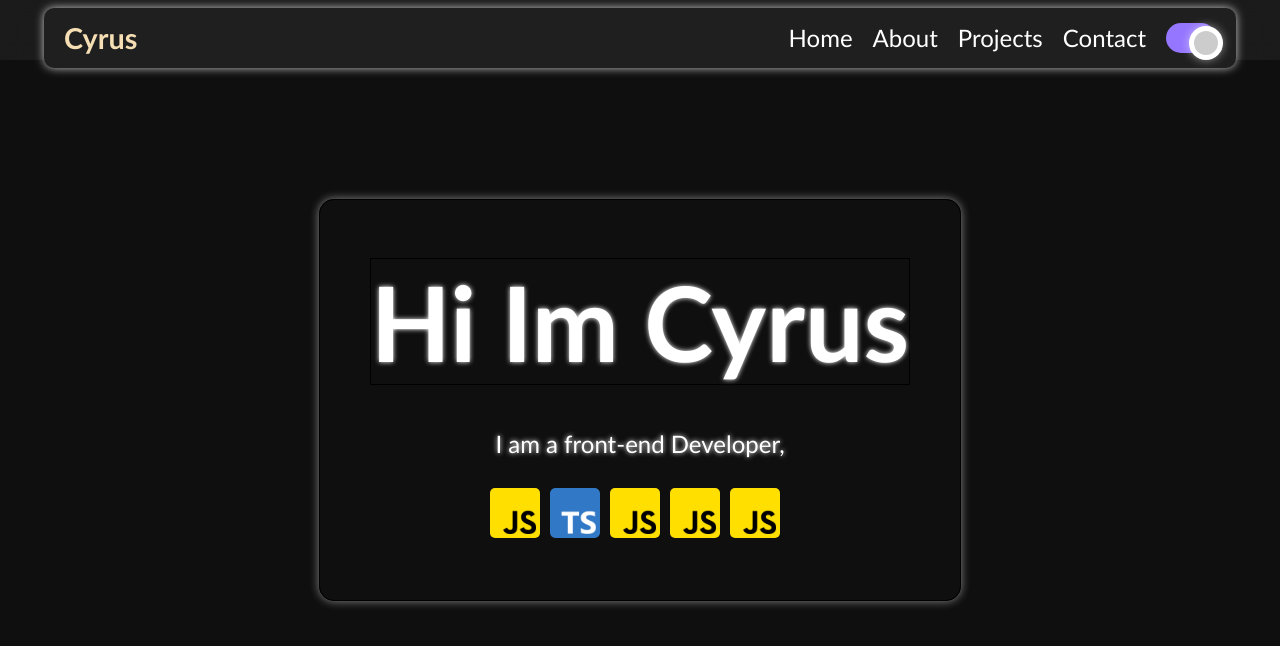
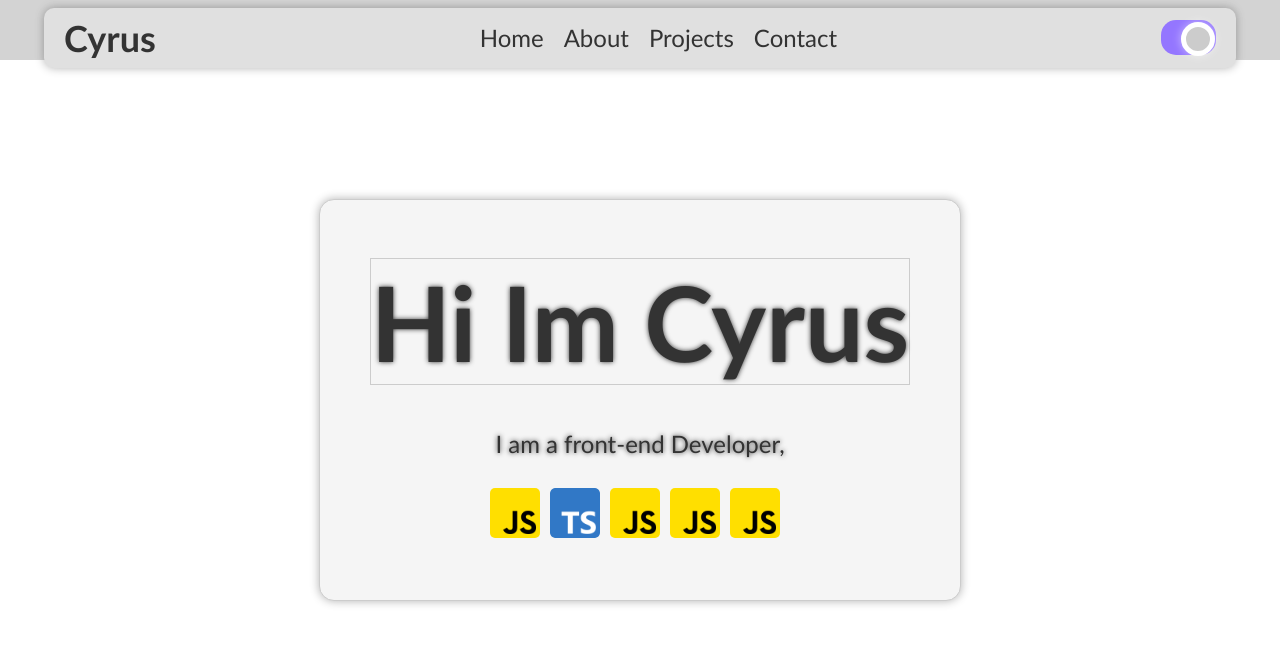
Before and after one commit to Cy-bit-commits/Portfolio, a plain HTML site: page index.html in a window 1280 px wide. Both pictures are taken after a click on the label 1191 px from the left and 37 px from the top of the page. Drawn offline with Linux system fonts and the light colour scheme.

Commit message:
🚀🚀🚀🚀LightNNight

```diff
--- a/index.html
+++ b/index.html
@@ -6,7 +6,7 @@
     <title>Document</title>
     <link rel="stylesheet" href="scss.css">
 </head>
-<body>
+<body class="main">
     <div class="nav-container">
         <nav>
             <div class="logo">
@@ -17,13 +17,11 @@
                 <li><a href="#about">About</a></li>
                 <li><a href="#projects">Projects</a></li>
                 <li><a href="#contacts">Contact</a></li>
-
-                <input type="checkbox" id="checkboxInput">
-                <label for="checkboxInput" class="toggleBtn"></label>
-
-
             </ul>
 
+            <!-- Move toggle outside nav-links -->
+            <input type="checkbox" id="checkboxInput">
+            <label for="checkboxInput" class="toggleBtn"></label>
         </nav>
     </div>
     <div class="container">
@@ -40,6 +38,6 @@
     </ul>
     </div>
 
-
+    <script src="node.js"></script>
 </body>
 </html>
--- a/node.js
+++ b/node.js
@@ -0,0 +1,16 @@
+document.getElementById("checkboxInput").addEventListener("change", function(){
+    const body = document.body;
+    const main = document.querySelector('.main');
+
+    console.log("Checkbox toggled: " + this.checked);
+
+    if (this.checked) {
+        body.classList.add("day");
+        main.style.backgroundColor = "white";
+
+
+    } else {
+        body.classList.remove("day");
+        main.style.backgroundColor = "black";
+    }
+});
--- a/scss.scss
+++ b/scss.scss
@@ -1,21 +1,34 @@
-$basecolor: #100f0f;
-$minhight: 100vh;
+:root {
+    --bg-color: #100f0f;
+    --text-color: white;
+    --nav-bg: #1f1f1f;
+    --nav-text: white;
+    --container-bg: transparent;
+    --container-border: black;
+    --shadow-color: rgba(255, 255, 255, 0.759);
+    --logo-color: white;
+    --hover-color: #ffcc00;
+}
+
 @import url('https://fonts.googleapis.com/css2?family=Poppins:wght@300;400;500;600;700&display=swap');
 *{
     margin: 0;
     padding: 0;
+    transition: all 0.3s ease-in-out;
+}
 
-}
-body{
+.main{
     min-height: 200px; /* Example: Set minimum height to 200px */
     overflow: auto;
     font-family: 'Trebuchet MS', 'Lucida Sans Unicode', 'Lucida Grande', 'Lucida Sans', Arial, sans-serif;
-    background-color: #100f0f;
+    background-color: var(--bg-color);
+    color: var(--text-color);
     align-items: center;
     justify-content: center;
-    display:flex;
+    display: flex;
     min-height: 100vh;
     margin: 0;
+
 }
 .nav-container{
     width: 100%;
@@ -24,28 +37,35 @@ body{
     top: 0;
     left: 0;
     z-index: 1000;
-    background-color: rgba(31, 31, 31, 0.8);
+    background-color: var(--nav-bg);
     -webkit-backdrop-filter: blur(10px);
     backdrop-filter: blur(10px);
     display: flex;
     align-items: center;
     justify-content: center;
-    color: wheat;
+
 
     nav{
 
         width: 90%;
         height: 60px;
-        background-color: #1f1f1f;
+        background-color: var(--nav-bg);
         display: flex;
         align-items: center;
         justify-content: space-between;
-        box-shadow: 0px 0px 10px rgba(255, 255, 255, 0.759);
+        box-shadow: 0px 0px 10px var(--shadow-color);
         margin-top:15px;
         border-radius: 10px;
         padding: 0 20px;
         font-size: 1.2rem;
 
+
+        .logo{
+            font-size: 1.5rem;
+            font-weight: bold;
+            color: var(--logo-color);
+            text-decoration: none;
+        }
         .nav-links{
             list-style-type: none;
             display: flex;
@@ -54,19 +74,19 @@ body{
             margin: 0;
 
             li{
-                color: white;
-                background-color: #1f1f1f;
-                font-size: 1.2rem;
+                color: var(--nav-text);
+                font-size: 1.5rem;
                 cursor: pointer;
-                font-size: 1.5rem;
 
+                &:hover{
+                    color: var(--hover-color);
+                }
                 a{
                     text-decoration: none;
-                    color: white;
-                    transition: color 0.3s ease-in-out;
+                    color: var(--nav-text);
 
                     &:hover{
-                        color: #ffcc00;
+                        color: var(--hover-color);
                     }
                 }
             }
@@ -83,7 +103,7 @@ body{
                 &:after{
                     content: "";
                     background-color: #ccc;
-                    left: 23px;
+                    left: 20px;
                 }
             }
         }
@@ -94,8 +114,8 @@ body{
             justify-content: center;
             position: relative;
 
-            width: 50px;
-            height: 30px;
+            width: 55px;
+            height: 35px;
             background-color: rgb(82,82,82);
             border-radius: 15px;
             cursor: pointer;
@@ -104,7 +124,7 @@ body{
             &:after{
                 content: "";
                 position: absolute;
-                top: 3px;
+                top: 2px;
                 left: 3px;
                 width: 24px;
                 height: 24px;
@@ -123,26 +143,26 @@ body{
     width: 50%;
     height: 50vh;
     border-radius: 15px;
-    display:flex;
+    display: flex;
     flex-direction: column;
     align-items: center;
     justify-content: center;
-    border: 1px solid black;
-    box-shadow: 0px 0px 10px rgba(255, 255, 255, 0.5);
+    border: 1px solid var(--container-border);
+    box-shadow: 0px 0px 10px var(--shadow-color);
+    background-color: var(--container-bg);
 
     h1{
-        color: white;
-        font-size: 6.5rem ;
-        border: 1px solid black;
-        text-shadow: white 0px 0px 5.8px;
+        color: var(--text-color);
+        font-size: 6.5rem;
+        border: 1px solid var(--container-border);
+        text-shadow: var(--text-color) 0px 0px 5.8px;
         margin: 5px;
-
-
     }
     p{
-        color: white;
+        color: var(--text-color);
         font-size: 1.5rem;
         margin-top: 20px;
+        text-shadow: var(--text-color) 0px 0px 5.8px;
         text-shadow: white 0px 0px 5.8px;
     }
     ul{
@@ -184,3 +204,55 @@ body{
     }
 
 }
+
+.day {
+    --bg-color: #ffffff;
+    --text-color: #333;
+    --nav-bg: #e0e0e0;
+    --nav-text: #333;
+    --container-bg: #f5f5f5;
+    --container-border: #ccc;
+    --shadow-color: rgba(0, 0, 0, 0.3);
+    --logo-color: #333;
+    --hover-color: #ff6b35;
+
+    .nav-container {
+        background-color: rgba(200, 200, 200, 0.8);
+
+        nav {
+            background-color: #e0e0e0;
+            box-shadow: 0px 0px 10px rgba(0, 0, 0, 0.3);
+
+            .nav-links li {
+                color: var(--nav-text);
+
+                &:hover {
+                    color: var(--hover-color) !important;
+                }
+
+                a {
+                    color: var(--nav-text);
+
+                    &:hover {
+                        color: var(--hover-color) !important;
+                    }
+                }
+            }
+
+            .logo {
+                color: var(--logo-color);
+            }
+        }
+    }
+
+    .container {
+        background-color: var(--container-bg);
+        border: 1px solid var(--container-border);
+        box-shadow: 0px 0px 10px var(--shadow-color);
+
+        h1, p {
+            color: var(--text-color);
+            text-shadow: var(--text-color) 0px 0px 5.8px;
+        }
+    }
+}
```
Also changed, not shown: scss.css, 1 other file.
